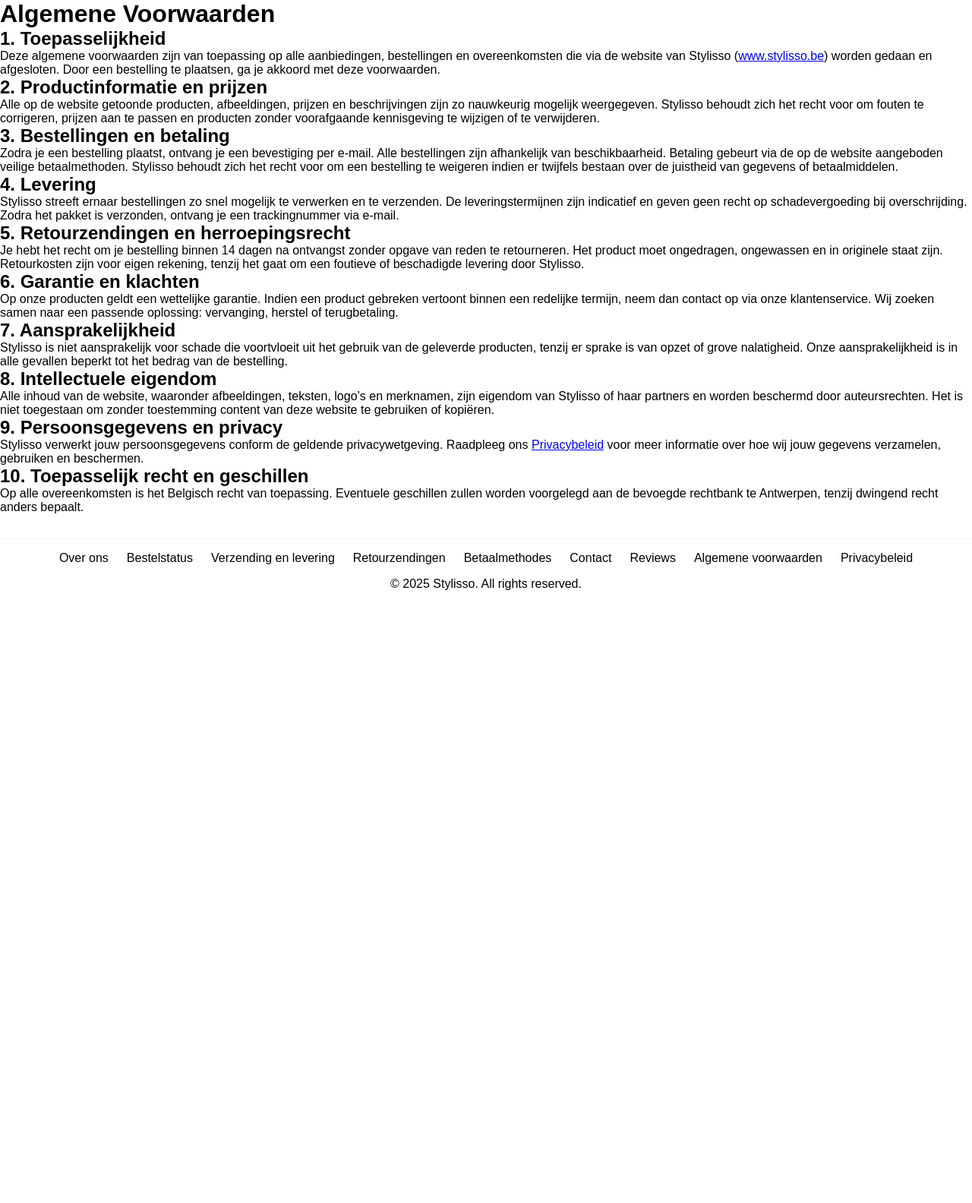
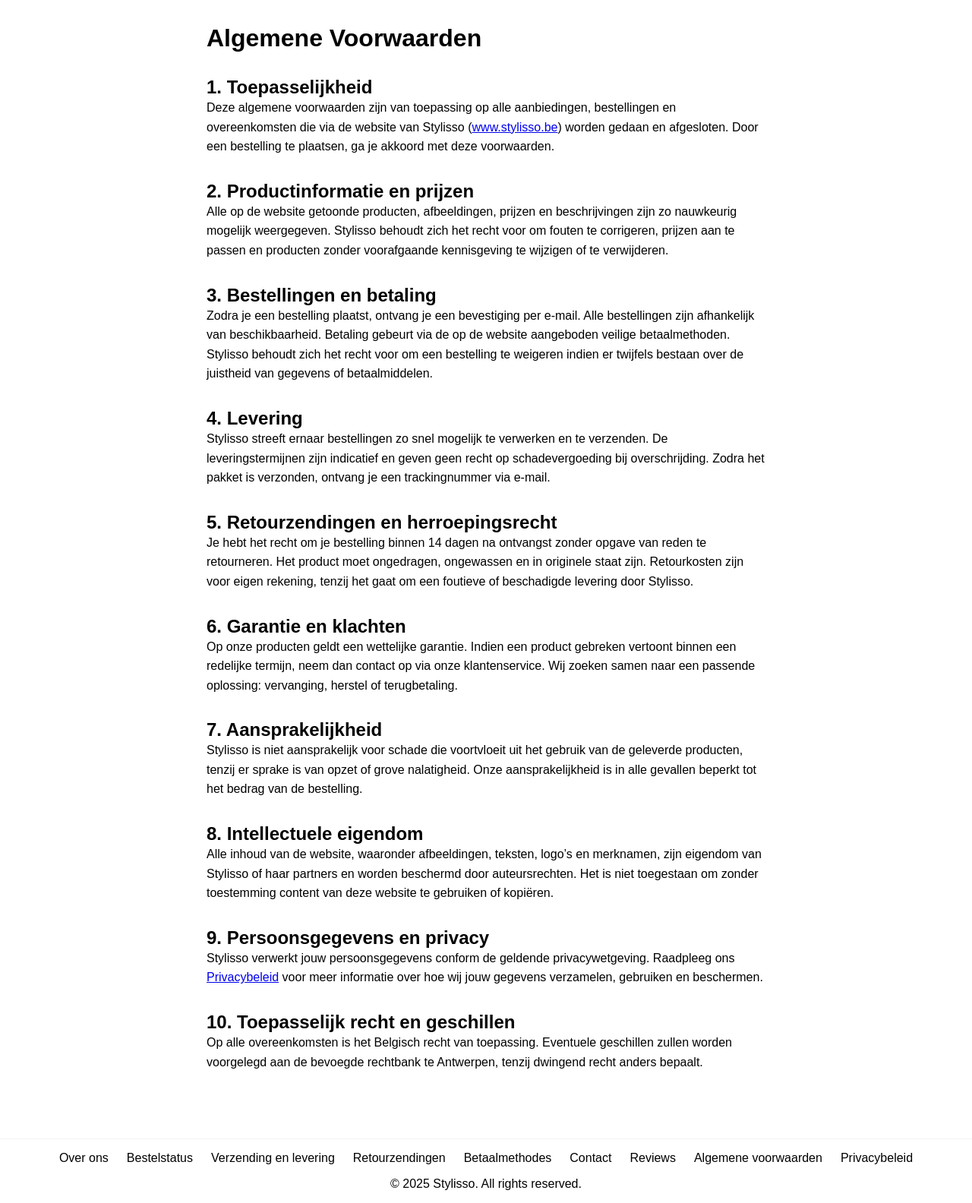
Before and after one commit to danirodeyns/stylisso-site, a PHP site: the page made by algemene voorwaarden.html in a window 1280 px wide. Shown: the part 85-1669 px from the top of the page at 76% size. Before the commit the page ends 862 px from the top, so only its background shows below. Run offline with PHP 8.4, Linux system fonts and the light colour scheme.

Commit message:
Algemene Voorwaarden

```diff
--- a/algemene voorwaarden.html
+++ b/algemene voorwaarden.html
@@ -133,7 +133,7 @@
     </nav>
   </header>
 
-  <main class="page-content">
+  <main class="algemene-voorwaarden">
     <h1>Algemene Voorwaarden</h1>
 
     <section>
--- a/style.css
+++ b/style.css
@@ -508,17 +508,17 @@ footer {
   top: 1.85rem;
 }
 
-.algemene voorwaarden {
+.algemene-voorwaarden {
   padding: 2rem; /* of margin: 2rem; */
   max-width: 800px;
   margin: 0 auto; /* centreert op de pagina */
 }
 
-.algemene voorwaarden h2 {
+.algemene-voorwaarden h2 {
   margin-top: 2rem;
 }
 
-.algemene voorwaarden p {
+.algemene-voorwaarden p {
   margin-bottom: 1.5rem;
   line-height: 1.6;
 }
```
